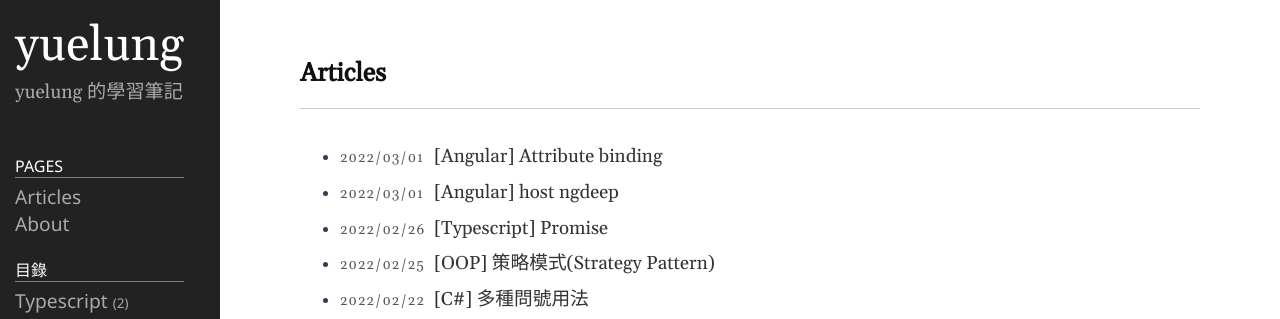
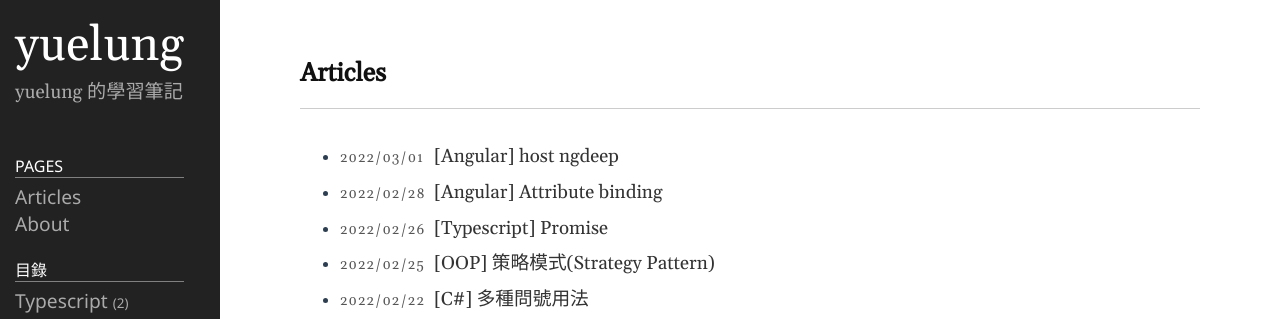
Before and after one commit to YueLung/yuelung.github.io, a Jekyll site: the page built from index.md, in a window 1280 px wide. Shown: the top 319 px of the page. Built offline with Jekyll 4.4.1, drawn with Linux system fonts in a browser that asks for light colours.

Commit message:
change time

```diff
--- a/_posts/angular/2022-02-28-003.markdown
+++ b/_posts/angular/2022-02-28-003.markdown
@@ -1,7 +1,7 @@
 ---
 layout: post
 title: Attribute binding
-date: 2022-03-01 22:06:23 +0800
+date: 2022-02-28 15:52:23 +0800
 category: Angular
 ---
 ### Attribute
```
